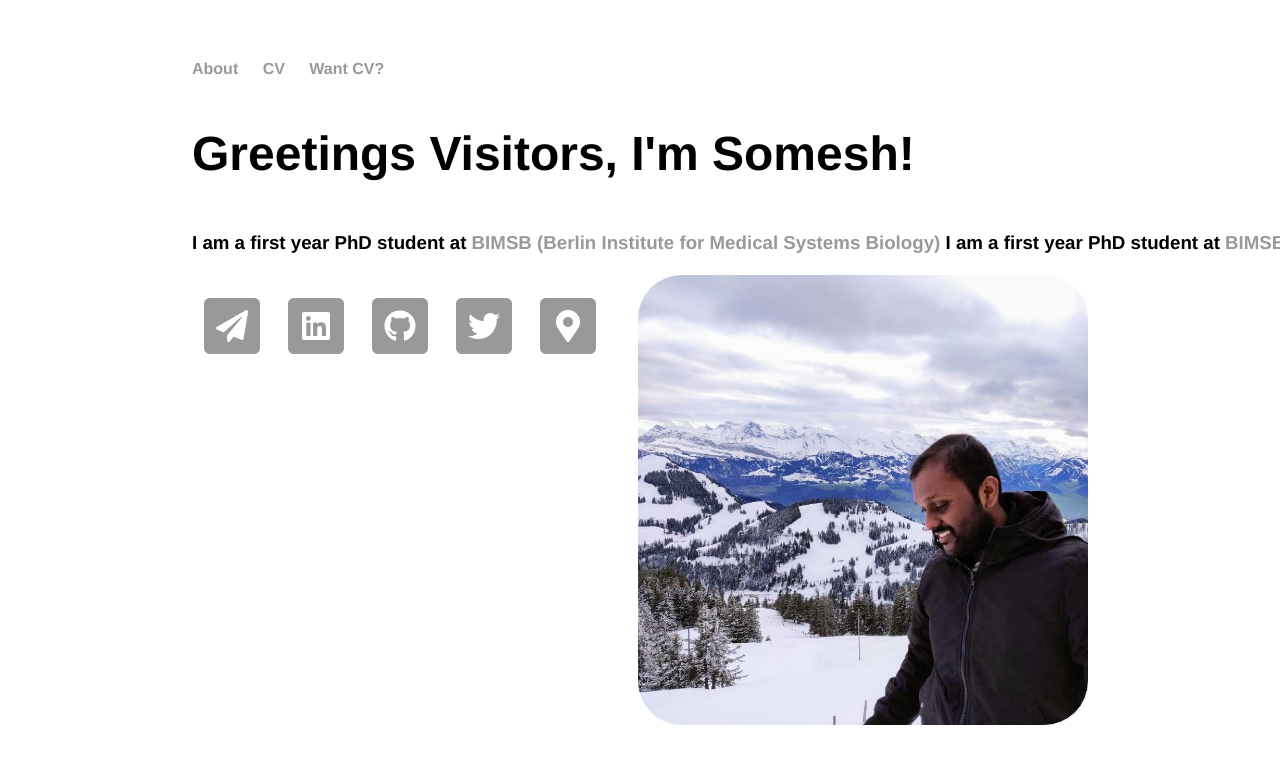
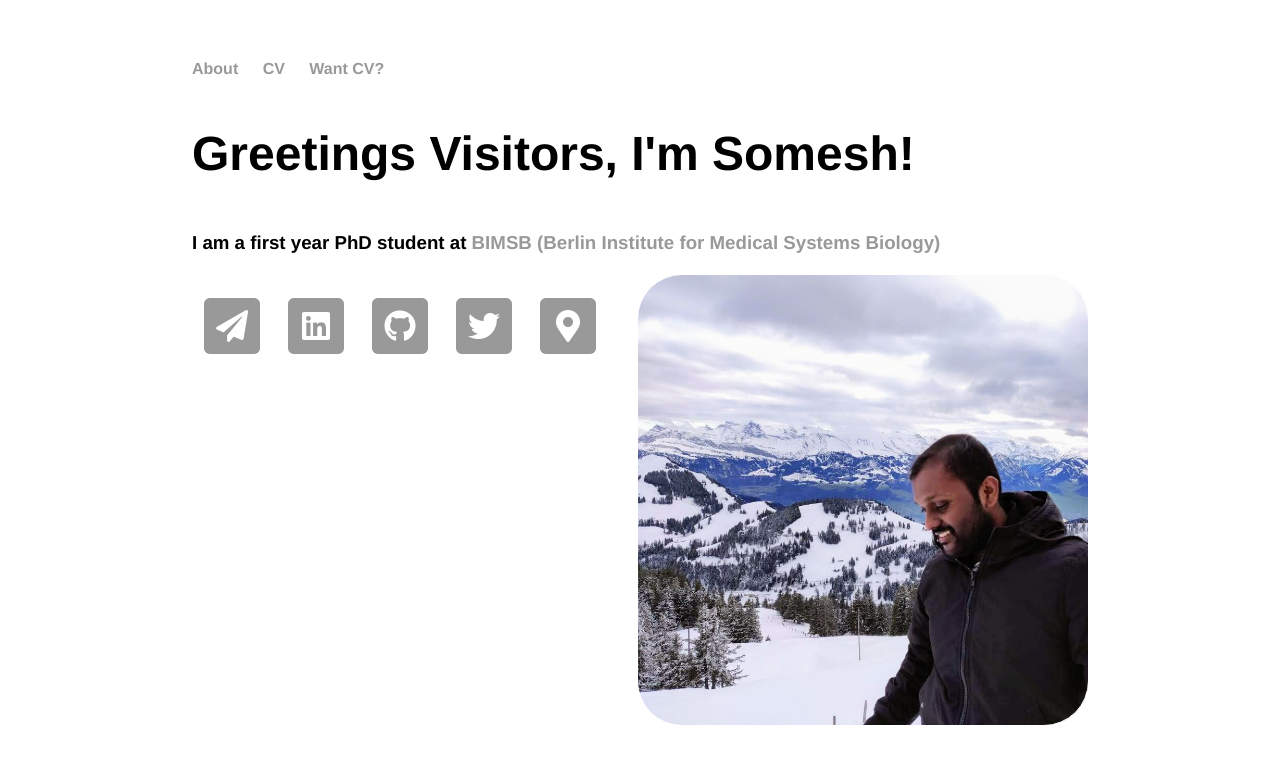
Before and after one commit to saisomesh2594/saisomesh2594.github.io, a Jekyll site: the page built from index.html, in a window 1280 px wide. Shown: the top 764 px of the page. Built offline with Jekyll 4.4.1, drawn with Linux system fonts in a browser that asks for light colours.

Commit message:
Update index.html

```diff
--- a/index.html
+++ b/index.html
@@ -26,7 +26,7 @@
 	<h4>
 		<div class="para-container" style="float:left; white-space:nowrap;">
 			<p>
-			<h3>I am a first year PhD student at <a href="https://www.mdc-berlin.de/bimsb">BIMSB (Berlin Institute for Medical Systems Biology) </a> I am a first year PhD student at <a href="https://www.mdc-berlin.de/bimsb">BIMSB (Berlin Institute for Medical Systems Biology) </a> </h3>
+			<h3>I am a first year PhD student at <a href="https://www.mdc-berlin.de/bimsb">BIMSB (Berlin Institute for Medical Systems Biology) </a></h3>
 			</p>
 		</div>
 
```
